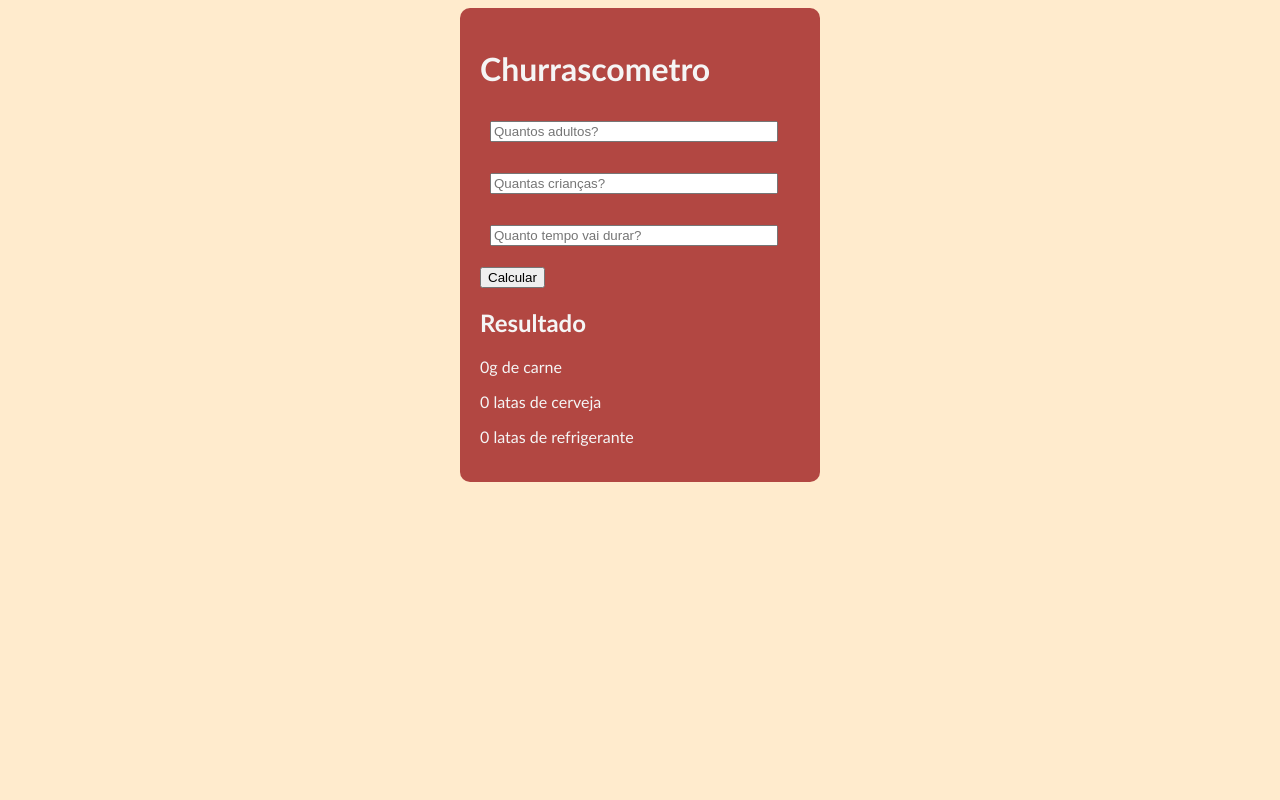
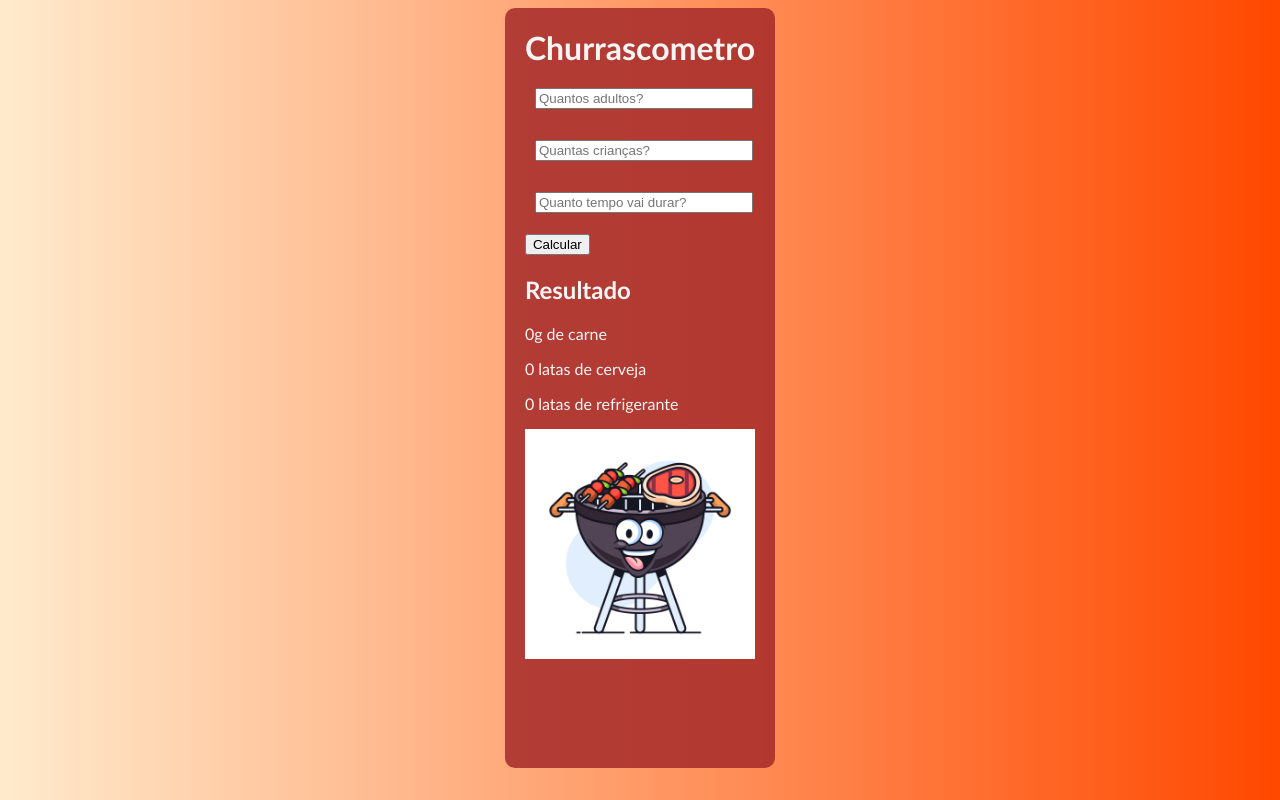
Before and after one commit to rafaelpoh/Churrascometro, a plain HTML site: page index.html in a window 1280 px wide. Drawn offline with Linux system fonts and the light colour scheme.

Commit message:
Churrascometro atualizando

```diff
--- a/index.html
+++ b/index.html
@@ -31,6 +31,7 @@
                 <p id="bebida">0 latas de cerveja</p>
                 <p id="refrigerante">0 latas de refrigerante</p>
             </div>
+            <img src="./src/img/churras.jpg" alt="Churrasco">
         </div>
     <script src="./scripts/script.js"></script>
 </body>
--- a/styles/skin.css
+++ b/styles/skin.css
@@ -1,16 +1,20 @@
 body{
-    background-color: blanchedalmond;
+    background: linear-gradient(to right, #ffebcd, #ff4800);
+    display: flexbox;
+    justify-content: center;
+    height: 95vh;
 
 }
 .container{
     font-family: 'Trebuchet MS', 'Lucida Sans Unicode', 'Lucida Grande', 'Lucida Sans', Arial, sans-serif;
-    max-width: 300px;
+    max-width: min-content;
+    height: 100%;
     margin: auto;
     background-color: rgba(165, 42, 42, 0.848);
     color: whitesmoke;
     padding: 20px;
-    padding-right: 40px;
     border-radius: 10px;
+    box-sizing: border-box;
 }
 .input{
     width: 100%;
@@ -24,3 +28,11 @@ body{
 input{
     width: 100%;
 }
+img{
+    width: 100%;
+    margin: auto;
+    display: block;
+}
+h1{
+    margin: 0;
+}
```
Also changed, not shown: image.png (added), src/img/churras.jpg (added), 1 other file.
